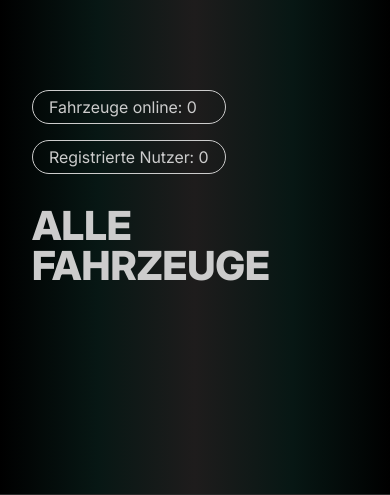
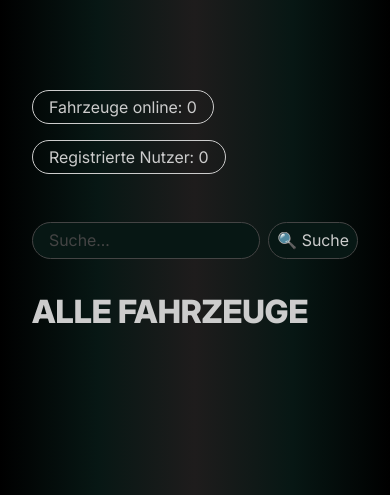
Before and after one commit to berisha-ad/elega, a PHP site: page /fahrzeuge in a window 390 px wide. Shown: the part 70-565 px from the top of the page. Run offline with PHP 8.4, Linux system fonts and the light colour scheme; data that the repository does not hold is empty.

Commit message:
added search functionality and improved styling

```diff
--- a/public/css/style.css
+++ b/public/css/style.css
@@ -203,6 +203,14 @@ p {
     color: rgb(139, 0, 0);
 }
 
+
+
+
+
+
+
+
+
 /* HERO SECTION */
 
 .hero-section {
@@ -244,6 +252,13 @@ p {
     width: 100%;
     z-index: 1;
 }
+
+
+
+
+
+
+
 
 /* NEWCARS SECTION */
 
@@ -335,6 +350,15 @@ p {
     gap: 1rem;
 }
 
+
+
+
+
+
+
+
+
+
 /* CARS SECTION */
 
 .cars-section {
@@ -343,12 +367,24 @@ p {
 .count {
     border-radius: 99rem;
     padding: 0.5rem 1rem;
+    height: fit-content;
+    width: fit-content;
 }
 
 .count-wrapper {
     display: flex;
     gap: 1rem;
+    align-items: center;
 }
+
+
+
+
+
+
+
+
+
 
 /* PROFILE SECTION */
 
@@ -361,6 +397,20 @@ p {
     flex-direction: column;
     gap: 2rem;
 }
+
+.profile-header {
+    display: flex;
+    justify-content: space-between;
+    align-items: center;
+}
+
+
+
+
+
+
+
+
 
 
 /* SHOW SECTION */
@@ -375,6 +425,21 @@ p {
     margin-top: 2rem;
     gap: 1rem;
 }
+
+.show-wrapper .btn {
+    width: fit-content;
+}
+
+
+
+
+
+
+
+
+
+
+
 
 /* CREATE SECTION */
 
@@ -408,6 +473,17 @@ p {
     width: 100%;
     padding: 0.5rem 1rem;
 }
+
+
+
+
+
+
+
+
+
+
+
 
 /* LOGIN SECTION */
 
@@ -489,6 +565,63 @@ p {
     flex-direction: column;
     gap: 1rem;
 }
+
+
+
+
+
+
+
+
+/* SEARCH */
+
+.search-wrapper {
+    margin-left: auto;
+}
+
+.search-form {
+    display: flex;
+    gap: 0.5rem;
+}
+
+.search-input {
+    background-color: #071714;
+    padding: 0.8rem 1rem;
+    border-radius: 99rem;
+    border: 0.025rem solid #444;
+    color: #b1b1b1;
+    width: 20rem;
+}
+
+.search-input::placeholder {
+    color: #444;
+}
+
+.search-btn {
+    background-color: #071714;
+    padding: 0.8rem 1rem;
+    border-radius: 99rem;
+    border: 0.025rem solid #444;
+    color: #ccc;
+    font-weight: 400;
+    cursor: pointer;
+}
+
+.search-btn:hover {
+    background-color: #101010;
+}
+
+.search-input:focus {
+    outline: 1px solid #bbb;
+}
+
+
+
+
+
+
+
+
 
 /* RESPONSIVE */
 
@@ -594,7 +727,7 @@ p {
 
 @media (max-width: 450px) {
    .car-card {
-        height: 400px;
+        height: 450px;
         flex-direction: column;
    }
 
@@ -633,5 +766,34 @@ p {
    .count-wrapper {
     flex-direction: column;
     display: inline-flex;
+    align-items: flex-start;
+   }
+
+   .cars-section h1 {
+    font-size: 2rem;
+    line-height: 1.3em;
+   }
+
+   .search-input {
+    width: 100%;
+    height: 2.3rem;
+   }
+
+   .search-btn {
+    height: 2.3rem;
+    padding: 0.3rem 0.5rem;
+   }
+
+   .search-form {
+    margin-top: 2rem;
+   }
+
+   .add-car {
+    padding: 0.5rem 0.6rem;
+   }
+
+   .profile-header h2 {
+    font-size: 2rem;
+    margin: 0;
    }
 }
--- a/src/App/Controllers/CarController.php
+++ b/src/App/Controllers/CarController.php
@@ -164,4 +164,15 @@ class CarController extends Controller {
             ]);
         }
     }
+
+    public function search() {
+        $search_term = sanitize($_GET['search']);
+        $cars = CarModel::searchCars($search_term);
+        $users = UserModel::getAllUsers();
+        $this->loadView("cars", [
+            'cars' => $cars,
+            'users' => $users,
+            'search_term' => $search_term
+        ]);
+    }
 }
--- a/src/App/Models/CarModel.php
+++ b/src/App/Models/CarModel.php
@@ -89,4 +89,17 @@ class CarModel extends Model {
 
         $model->db->query($query, $data);
     }
+
+    public static function searchCars($search_term) {
+        $model = new self();
+
+        $data = [
+            'search_term' => '%' . $search_term . '%'
+        ];
+
+        $query = 'SELECT * From cars WHERE brand LIKE :search_term OR model LIKE :search_term OR year LIKE :search_term';
+
+        $cars = $model->db->query($query, $data)->fetchAll();
+        return $cars;
+    }
 }
--- a/src/App/views/cars.php
+++ b/src/App/views/cars.php
@@ -5,13 +5,24 @@
 
 <section class="cars-section container">
     <div class="count-wrapper">
+        <?php if (!isset($search_term)) { ?>
         <span class="count border">Fahrzeuge online: <?= count($cars); ?></span>
         <span class="count border">Registrierte Nutzer: <?= count($users); ?></span>
+        <?php } ?>
+        <div class="search-wrapper">
+            <form class="search-form" action="/search" method="GET">
+                <input class="search-input" type="text" name="search" placeholder="Suche...">
+                <input class="search-btn" type="submit" value="&#128269 Suche">
+            </form>
+        </div>
     </div>
-    <h1 class="m-b-3 h2 m-t-2">Alle Fahrzeuge</h1>
+    <h1 class="m-b-3 h2 m-t-2"><?= isset($search_term) ? 'Suchergebnisse für "' . $search_term . '"' : 'Alle Fahrzeuge' ?></h1>
 
 
 <?php require(basePath('src/App/templates/carsGrid.php')) ?>
+    <?php if (isset($search_term)) { ?>
+        <a href="/fahrzeuge" class="btn m-t-2">Alle Fahrzeuge</a>
+    <?php } ?>
 
 </section>
 
--- a/src/App/views/createCar.php
+++ b/src/App/views/createCar.php
@@ -9,7 +9,7 @@
     "Kia", "Koenigsegg", "Lamborghini", "Land Rover", "Lexus", "Lincoln", "Lotus",
     "Maserati", "Mazda", "McLaren", "Mercedes-Benz", "Mini", "Mitsubishi", "Nissan",
     "Opel", "Pagani", "Peugeot", "Porsche", "Ram", "Renault", "Rolls-Royce",
-    "Saab", "Seat", "Skoda", "Subaru", "Suzuki", "Tesla", "Toyota", "Volkswagen",
+    "Saab", "Seat", "Skoda", "Subaru", "Suzuki", "Tesla", "Toyota", "Volkswagen(VW)",
     "Volvo"];
 
     $startYear = 1960;
--- a/src/App/views/profile.php
+++ b/src/App/views/profile.php
@@ -6,7 +6,7 @@
 <section class="profile-section container">
     <div class="profile-content">
         <h1 class="color-grey h2">Willkommen, <?= Session::get('user')['username'] ?>!</h1>
-        <h2 class="h1">Deine Inserate</h2>
+        <div class="profile-header"><h2 class="h1">Deine Inserate</h2><a href="/neues-inserat" class="btn add-car">&#9547;</a></div>
         <?php require(basePath('src/App/templates/carsGrid.php')) ?>
         <div class="btn-wrapper">
             <form action="/auth/logout" method="POST">
--- a/src/App/views/show.php
+++ b/src/App/views/show.php
@@ -5,6 +5,7 @@
 
 <section class="show-section container">
     <div class="show-wrapper">
+        <a href="/fahrzeuge" class="btn">Zurück</a>
         <h1><?= $car['brand'] . ' ' . $car['model'] ?></h1>
         <img class="border car-image-big" src="<?= $car['medialink'] ?>" alt="<?= $car['brand'] ?> <?= $car['model'] ?>">
         <p class="max-w-50"><?= $car['description'] ?></p>
--- a/src/routes.php
+++ b/src/routes.php
@@ -9,6 +9,7 @@ $router->get('/neues-inserat', 'CarController@create');
 $router->post('/fahrzeug/erstellen', 'CarController@store');
 $router->post('/fahrzeug/bearbeiten', 'CarController@edit');
 $router->post('/fahrzeug/entfernen', 'CarController@delete');
+$router->get('/search', 'CarController@search');
 
 $router->get('/profile', 'UserController@profile');
 $router->get('/auth/register', 'UserController@create');
```
